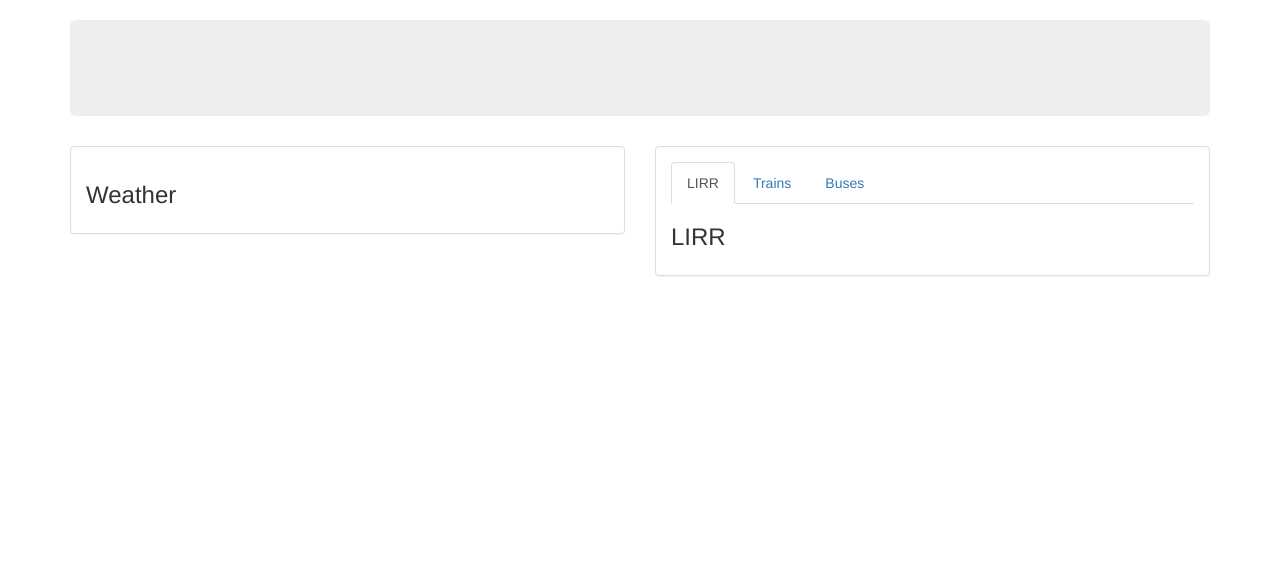
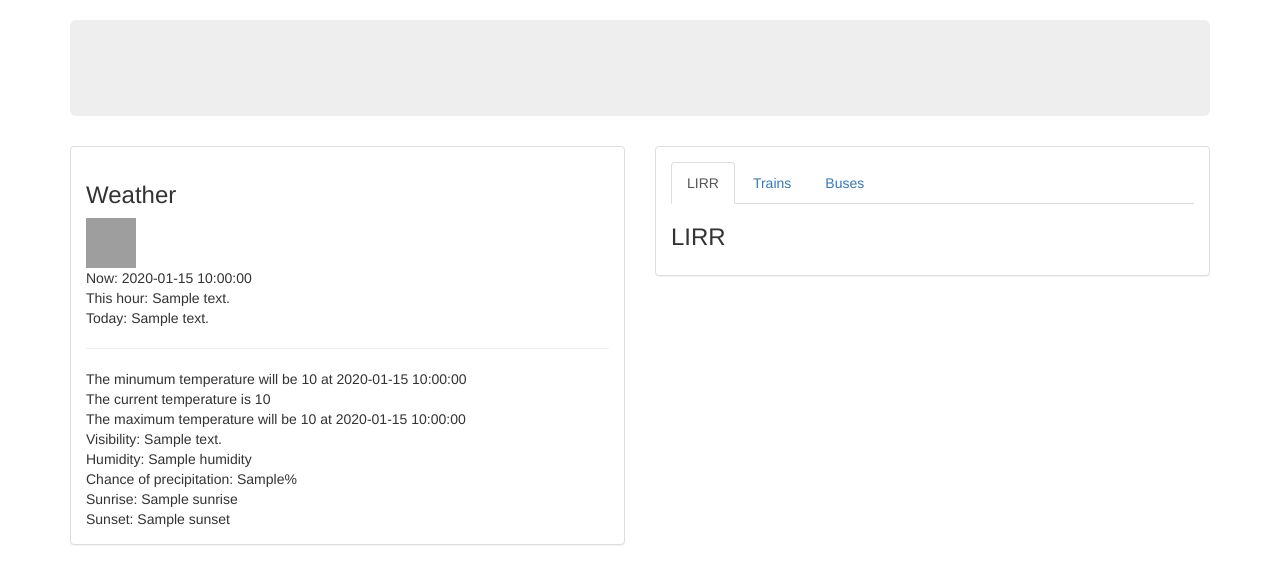
Before and after one commit to cdelfau/restfulAPI, a Flask app: template templates/result.html in a window 1280 px wide. Shown: the part 52-636 px from the top of the page. Run offline with Flask 2, Linux system fonts and the light colour scheme; the template is opened without the code that fills it: most values are stand-ins (such as "Sample title", 1, 10 or a date in 2020); some libraries are stand-ins or nearby versions; grey boxes are pictures that could not be loaded.

Commit message:
Integrate weather functionality

```diff
--- a/app.py
+++ b/app.py
@@ -59,6 +59,21 @@
     session.clear()
     return redirect(url_for("index"))
 
+@app.route("/result", methods=["GET", "POST"])
+def result():
+    if request.method == "GET":
+        return ""
+    else:
+        form = request.form
+        try:
+            zip_code = int(form.get("zip_code"))
+        except:
+            return render_template("result.html", message="Malformed request")
+
+        _weather = weather.getInfo(zip_code)
+        return render_template("result.html", weather=_weather)
+    return ""
+
 @app.route("/test")
 def test():
     d = weather.getInfo(10282)
--- a/devlog.txt
+++ b/devlog.txt
@@ -99,3 +99,6 @@
 
 haleyZ -- 2016-12-10 17:2
 generalized functions that returned subway status to make them also work for LIRR status. Finished function that gets LIRR status.
+
+jamesW -- 2016-12-11 10:02
+Integrated weather functionality with the front end.
--- a/templates/result.html
+++ b/templates/result.html
@@ -8,6 +8,21 @@
         <div class="panel panel-default">
             <div class="panel-body">
                 <h3>Weather</h3>
+                {% if weather %}
+                <img src="/static/img/{{ weather["icon"] }}.png" height="50" width="50"><br>
+                Now: {{ weather["summaryNow"] }}<br>
+                This hour: {{ weather["summaryHour"] }}<br>
+                Today: {{ weather["summaryDay"] }}<br>
+                <hr>
+                The minumum temperature will be {{ weather["minTemp"] }} at {{ weather["minTempTime"] }}<br>
+                The current temperature is {{ weather["temp"] }}<br>
+                The maximum temperature will be {{ weather["maxTemp"] }} at {{ weather["maxTempTime"] }}<br>
+                Visibility: {{ weather["visibility"] }}<br>
+                Humidity: {{ weather["humidity"] }}<br>
+                Chance of precipitation: {{ weather["precipProb"] }}%<br>
+                Sunrise: {{ weather["sunrise"] }}<br>
+                Sunset: {{ weather["sunset"] }}
+                {% endif %}
             </div>
         </div>
     </div>
```
Also changed, not shown: templates/index.html (+4 -4 lines), static/img/clear-day.png (added), static/img/clear-night.png (added), static/img/cloudy.png (added), static/img/fog.png (added), static/img/partly-cloudy-day.png (added), static/img/partly-cloudy-night.png (added), static/img/rain.png (added), static/img/sleet.png (added), static/img/snow.png (added), static/img/wind.png (added).
